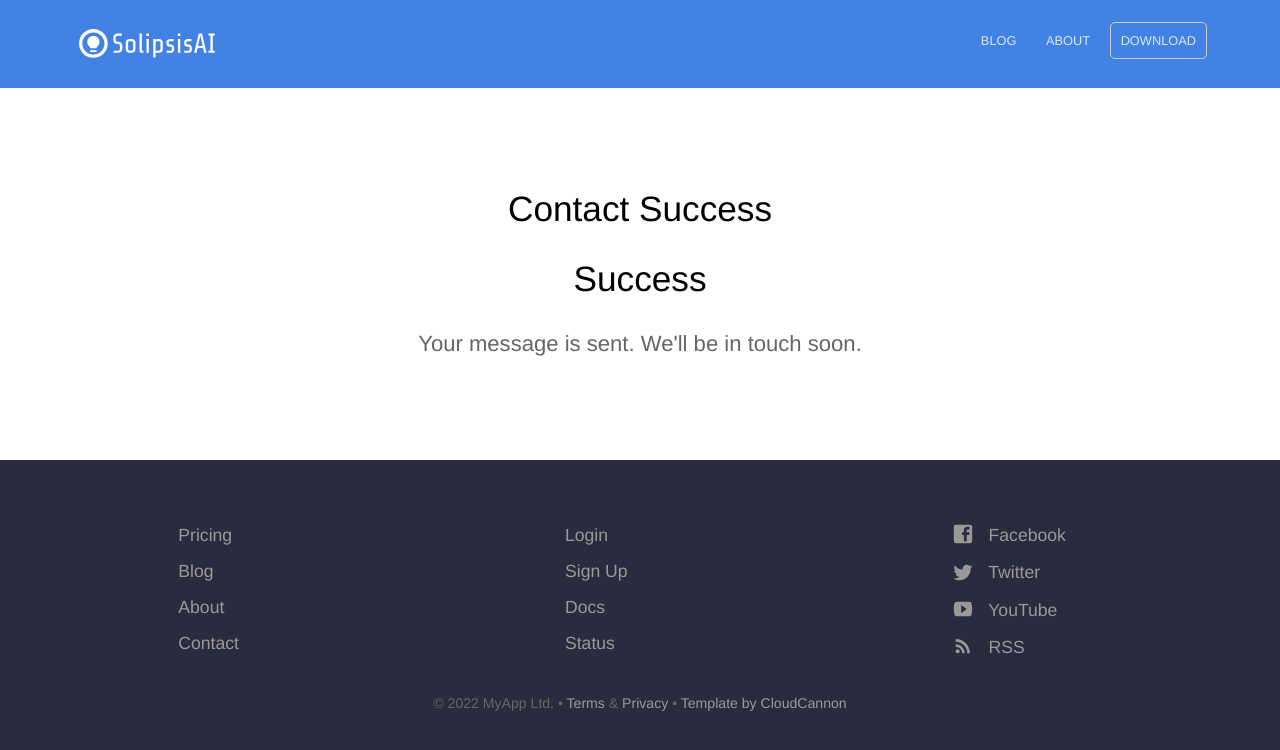
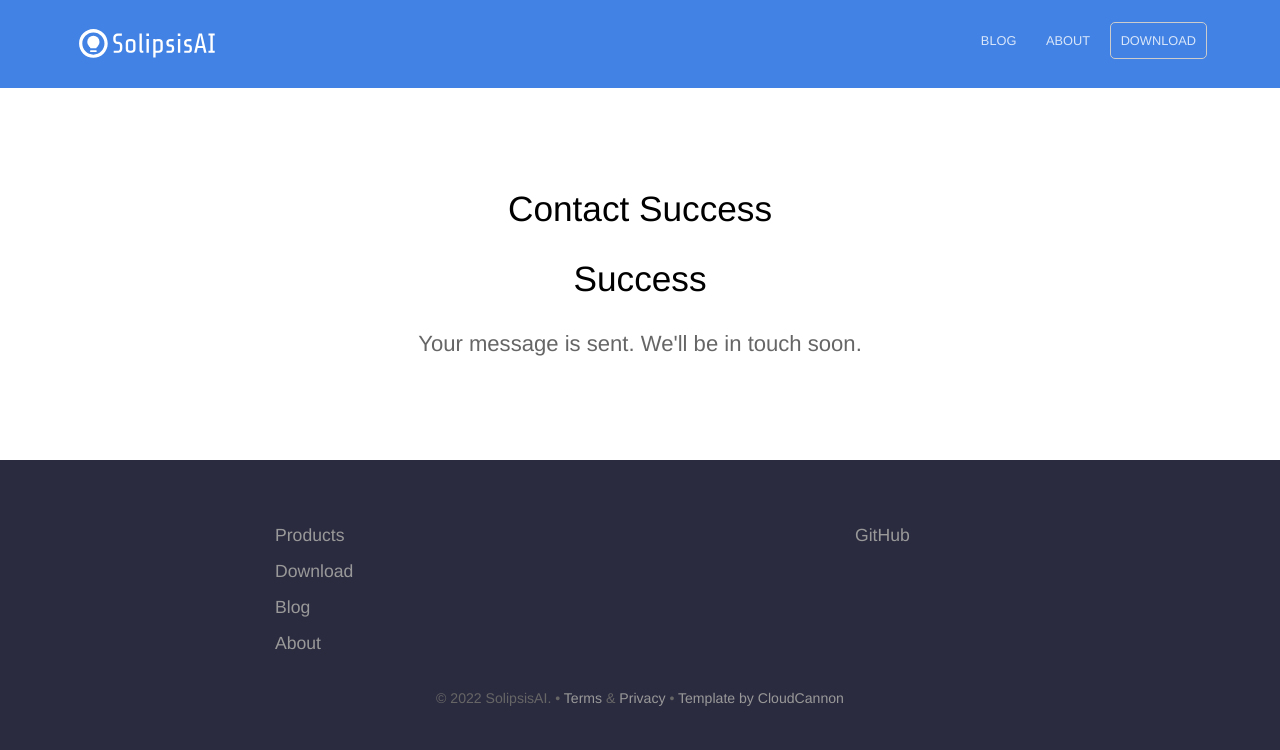
Before and after one commit to SolipsisAI/solipsisai.github.io, a Jekyll site: the page built from contact-success.html, in a window 1280 px wide. Shown: the top 750 px of the page. Built offline with Jekyll 4.4.1, drawn with Linux system fonts in a browser that asks for light colours.

Commit message:
Update links and screenshots

```diff
--- a/_data/footer.yml
+++ b/_data/footer.yml
@@ -1,39 +1,14 @@
 - links:
-  - name: Pricing
-    link: /pricing/
+  - name: Products
+    link: /products/
+  - name: Download
+    link: /download/
   - name: Blog
     link: /blog/
   - name: About
     link: /about/
-  - name: Contact
-    link: /contact/
 - links:
-  - name: Login
-    link: /
+  - name: GitHub
+    link: https://github.com/SolipsisAI
     new_window: true
-  - name: Sign Up
-    link: /
-    new_window: true
-  - name: Docs
-    link: /
-    new_window: true
-  - name: Status
-    link: /
-    new_window: true
-- links:
-  - name: Facebook
-    link: https://facebook.com/cloudcannon/
-    new_window: true
-    social_icon: Facebook
-  - name: Twitter
-    link: https://twitter.com/cloudcannon/
-    social_icon: Twitter
-    new_window: true
-  - name: YouTube
-    link: https://youtube.com/cloudcannon/
-    social_icon: YouTube
-    new_window: true
-  - name: RSS
-    link: /feed.xml
-    social_icon: RSS
-    new_window: false
+    social_icon: GitHub
--- a/_layouts/default.html
+++ b/_layouts/default.html
@@ -44,7 +44,7 @@
 					</ul>
 					{% endfor %}
 				</div>
-				<p class="copyright">&copy; {{ site.time | date: '%Y' }} MyApp Ltd. • <a href="#">Terms</a> &amp; <a href="#">Privacy</a> • <a href="https://cloudcannon.com/">Template by CloudCannon</a></p>
+				<p class="copyright">&copy; {{ site.time | date: '%Y' }} SolipsisAI. • <a href="#">Terms</a> &amp; <a href="#">Privacy</a> • <a href="https://cloudcannon.com/">Template by CloudCannon</a></p>
 			</div>
 		</footer>
 		<script>
--- a/index.html
+++ b/index.html
@@ -21,7 +21,7 @@
 				<p>Hydra learns your business. By analyzing your sales data, Hydra optimizes your sales process and show you where you should be spending your resources. </p>
 			</div>
 			<div class="image">
-				<img src="{{ site.baseurl }}/images/app.png" alt="Screenshot" class="screenshot editable" />
+				<img src="{{ site.baseurl }}/images/app2.png" alt="Screenshot" class="screenshot editable" />
 			</div>
 		</div>
 	</section>
@@ -33,7 +33,7 @@
 				<p>Hydra learns your business. By analyzing your sales data, Hydra optimizes your sales process and show you where you should be spending your resources.</p>
 			</div>
 			<div class="image">
-				<img src="{{ site.baseurl }}/images/app.png" alt="Screenshot" class="screenshot editable" />
+				<img src="{{ site.baseurl }}/images/app3.png" alt="Screenshot" class="screenshot editable" />
 			</div>
 		</div>
 	</section>
```
Also changed, not shown: images/app2.png (added), images/app3.png (added), images/personas.png (added).
